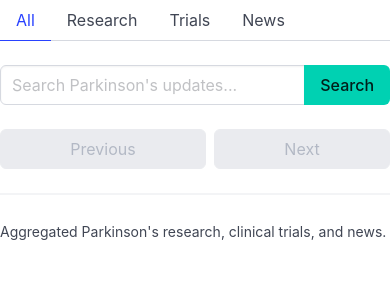
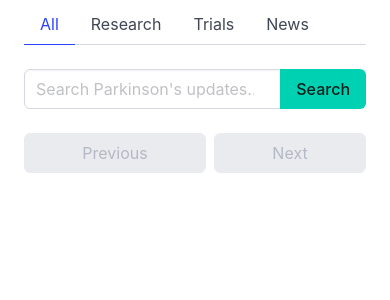
Before and after one commit to bgaudino/parkinsons-digest, a Django app: page / in a window 390 px wide. Shown: the part 52-352 px from the top of the page. Run offline with Django 5.2, Linux system fonts and the light colour scheme; data that the repository does not hold is empty.

Commit message:
Add margin on small screens

```diff
--- a/feed/templates/base.html
+++ b/feed/templates/base.html
@@ -11,21 +11,19 @@
     {% block extra_head %}{% endblock %}
   </head>
   <body>
-    <nav class="container navbar"
-         role="navigation"
-         aria-label="main navigation">
+    <nav class="container navbar" role="navigation" aria-label="main navigation">
       <div class="navbar-brand">
         <div class="navbar-item">
           <strong>Parkinson's Digest</strong>
         </div>
       </div>
     </nav>
-    <main class="container">
-      {% block content %}{% endblock %}
+    <main>
+      <section class="section pt-1">
+        <div class="container">
+          {% block content %}{% endblock %}
+        </div>
+      </section>
     </main>
-    <footer class="container">
-      <hr>
-      <small>Aggregated Parkinson's research, clinical trials, and news.</small>
-    </footer>
   </body>
 </html>
```
